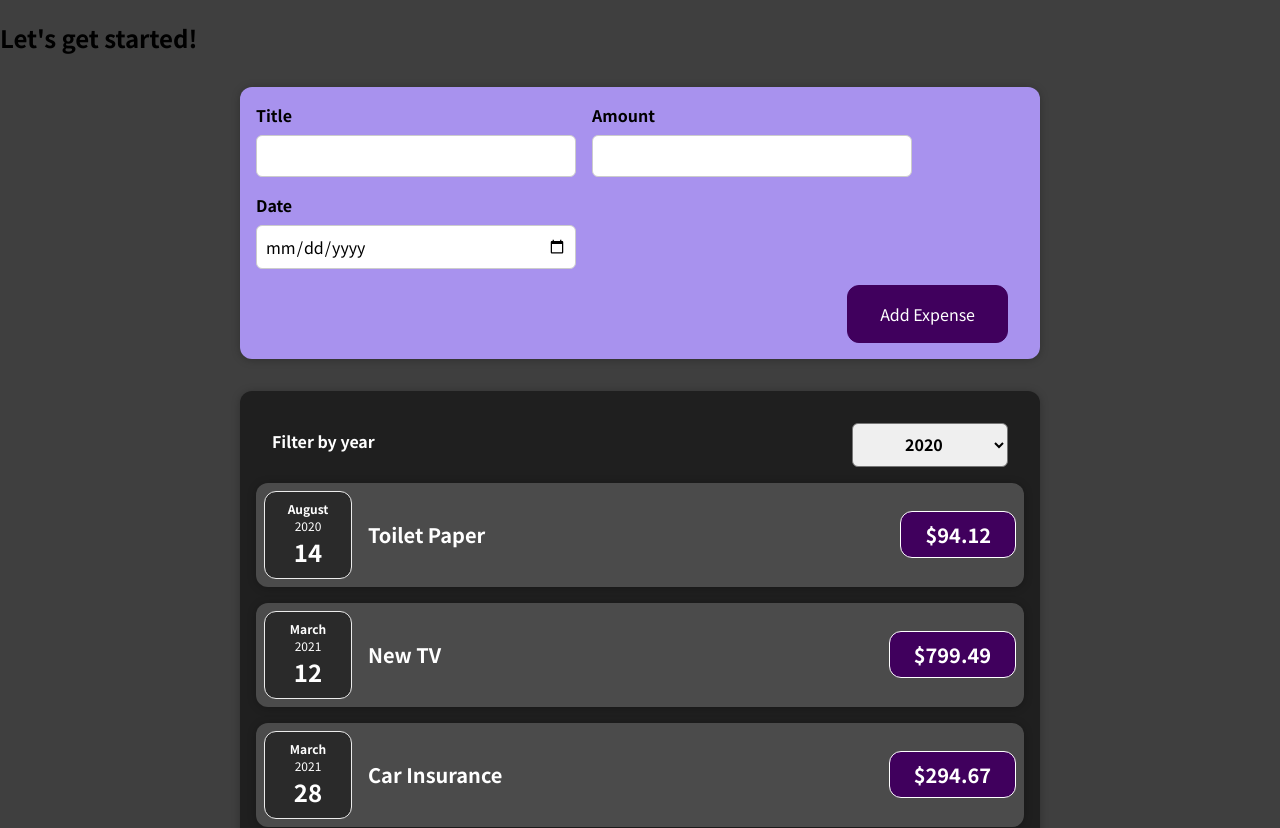
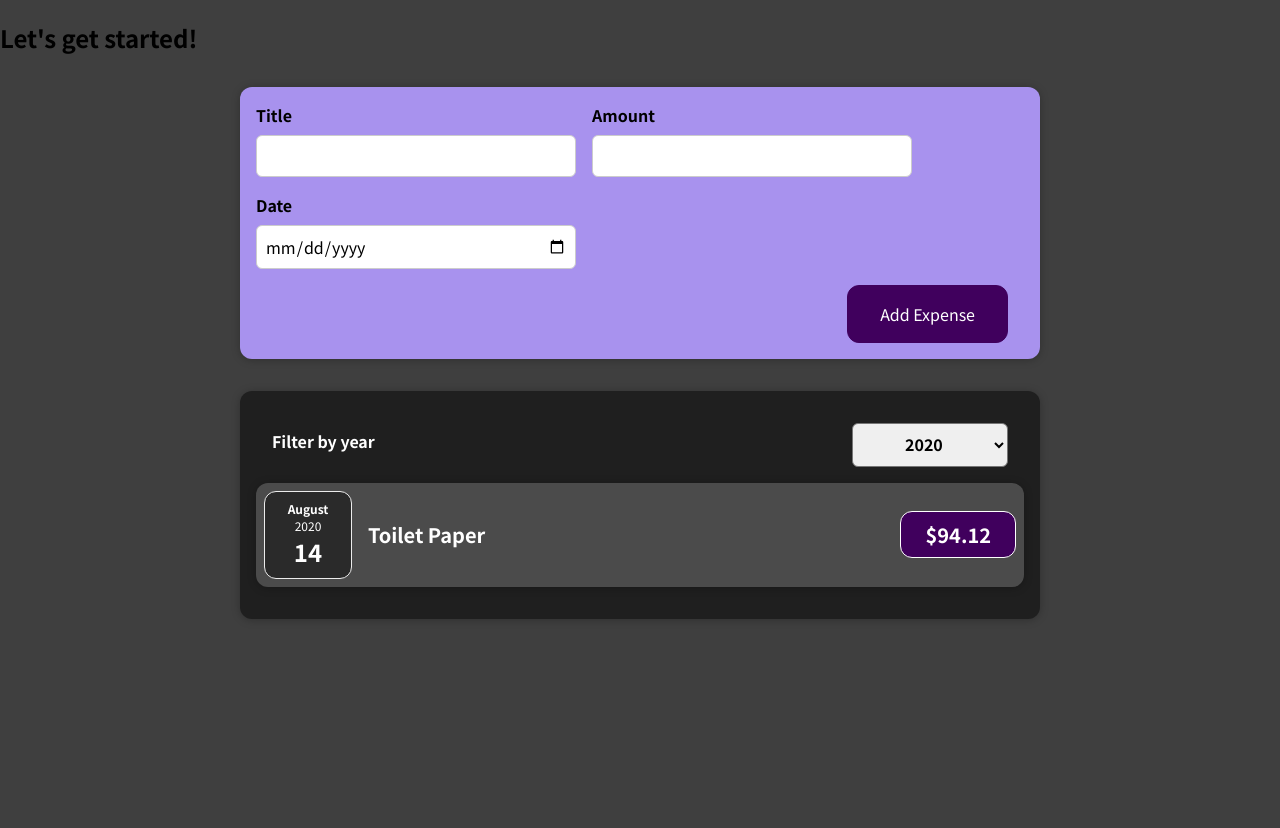
Before and after one commit to agnel/udemy-rcg, a React (Create React App) app: page / in a window 1280 px wide. Shown: the top 828 px of the page. After the commit the page ends 800 px from the top, so only its background shows below. Built offline with nearby package versions, Linux system fonts and the light colour scheme.

Commit message:
Filter items based on selectedd year in Expenses Component

```diff
--- a/src/components/Expenses/Expenses.js
+++ b/src/components/Expenses/Expenses.js
@@ -15,7 +15,7 @@ const Expenses = (props) => {
   return (
     <Card className="expenses">
       <ExpensesFilter selected={filteredYear} onChangeFilter={filterChangeHandler} />
-      {props.items.map((expense) => (
+      {props.items.filter(e => e.date.getFullYear() == filteredYear).map((expense) => (
         <ExpenseItem
           key={expense.id}
           title={expense.title}
```
